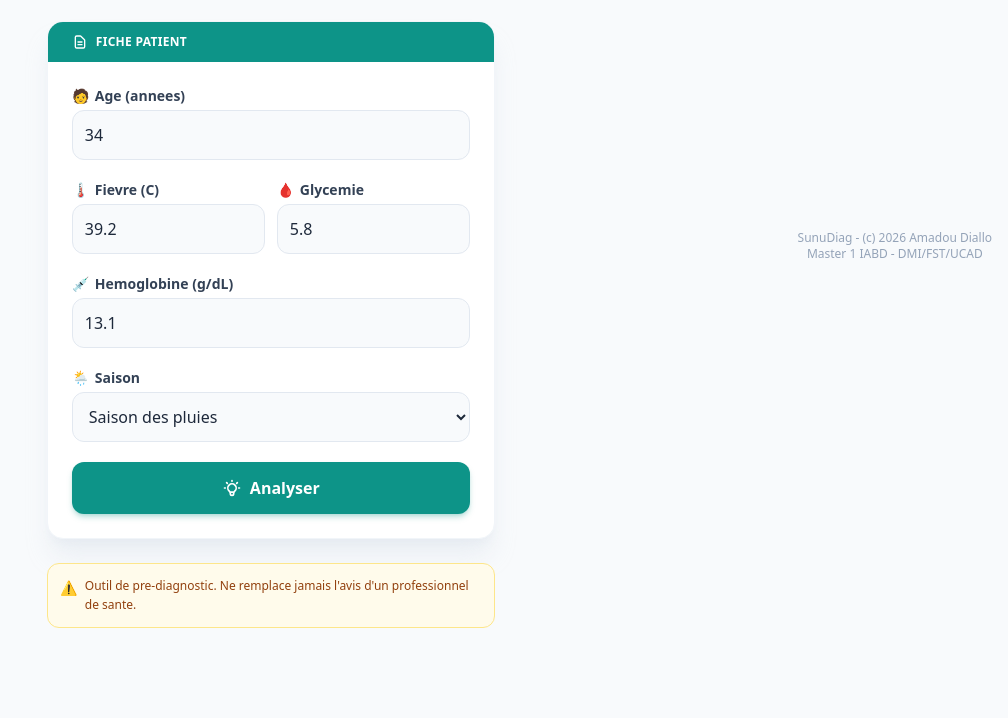
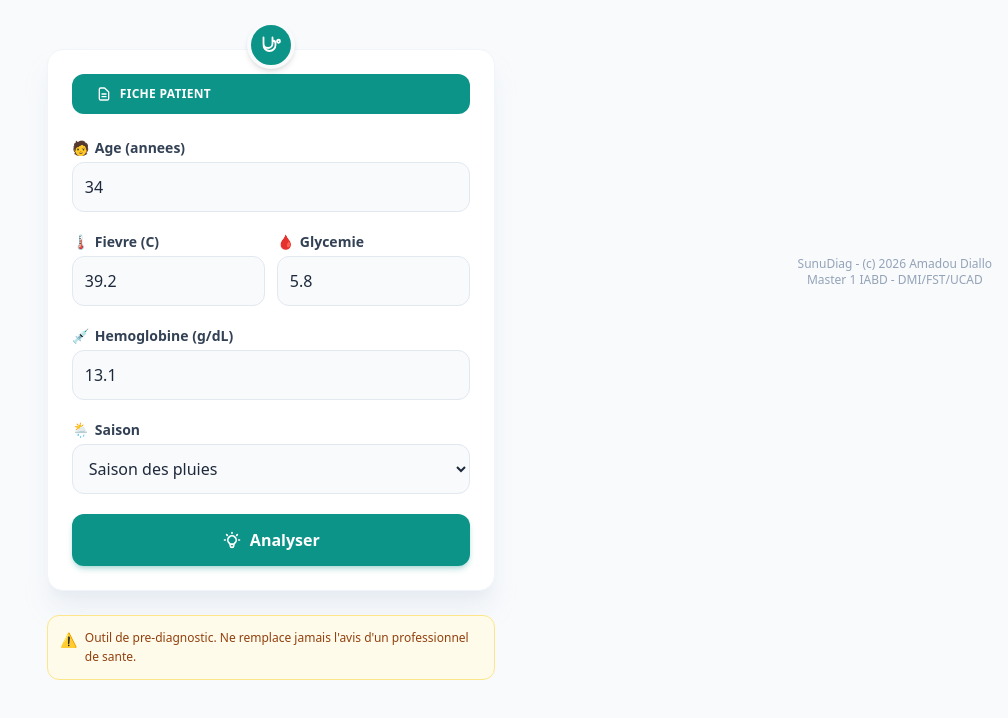
Before and after one commit to Amadoudiallo150/sunudiag, a plain HTML site: page frontend/index.html in a window 1280 px wide. Shown: the part 216-934 px from the top of the page, without its empty margins (272-1280 px from the left). Before the commit the page ends 892 px from the top, so only its background shows below. Drawn offline with nearby package versions, Linux system fonts and the light colour scheme.

Commit message:
Ajouter une icone medicale au-dessus du formulaire

```diff
--- a/frontend/index.html
+++ b/frontend/index.html
@@ -25,11 +25,21 @@
     </span>
   </header>
 
+  <!-- Icone stethoscope, juste avant le formulaire -->
+  <div class="flex justify-center -mb-5 relative z-10">
+    <div class="w-12 h-12 rounded-full bg-teal-600 border-4 border-slate-50 shadow-md flex items-center justify-center">
+      <svg xmlns="http://www.w3.org/2000/svg" class="w-6 h-6 text-white" fill="none" viewBox="0 0 24 24" stroke="currentColor" stroke-width="1.8">
+        <path stroke-linecap="round" stroke-linejoin="round" d="M4.5 4.5v6a4.5 4.5 0 009 0v-3M13.5 4.5v3m0 0a3 3 0 013 3v1.5a6 6 0 01-6 6h0a6 6 0 01-6-6" />
+        <circle cx="19.5" cy="8.25" r="1.5" stroke-width="1.8" />
+      </svg>
+    </div>
+  </div>
+
   <!-- Carte principale -->
-  <div class="bg-white rounded-2xl shadow-xl shadow-slate-200/70 border border-slate-100 overflow-hidden">
+  <div class="bg-white rounded-2xl shadow-xl shadow-slate-200/70 border border-slate-100 overflow-hidden pt-6">
 
     <!-- Bandeau "fiche patient" -->
-    <div class="bg-teal-600 px-5 sm:px-6 py-3 flex items-center gap-2">
+    <div class="bg-teal-600 px-5 sm:px-6 py-3 flex items-center gap-2 mx-5 sm:mx-6 rounded-xl">
       <svg xmlns="http://www.w3.org/2000/svg" class="w-4 h-4 text-white shrink-0" fill="none" viewBox="0 0 24 24" stroke="currentColor" stroke-width="2">
         <path stroke-linecap="round" stroke-linejoin="round" d="M9 12h6m-6 4h6m2 5H7a2 2 0 01-2-2V5a2 2 0 012-2h5.586a1 1 0 01.707.293l5.414 5.414a1 1 0 01.293.707V19a2 2 0 01-2 2z" />
       </svg>
```
